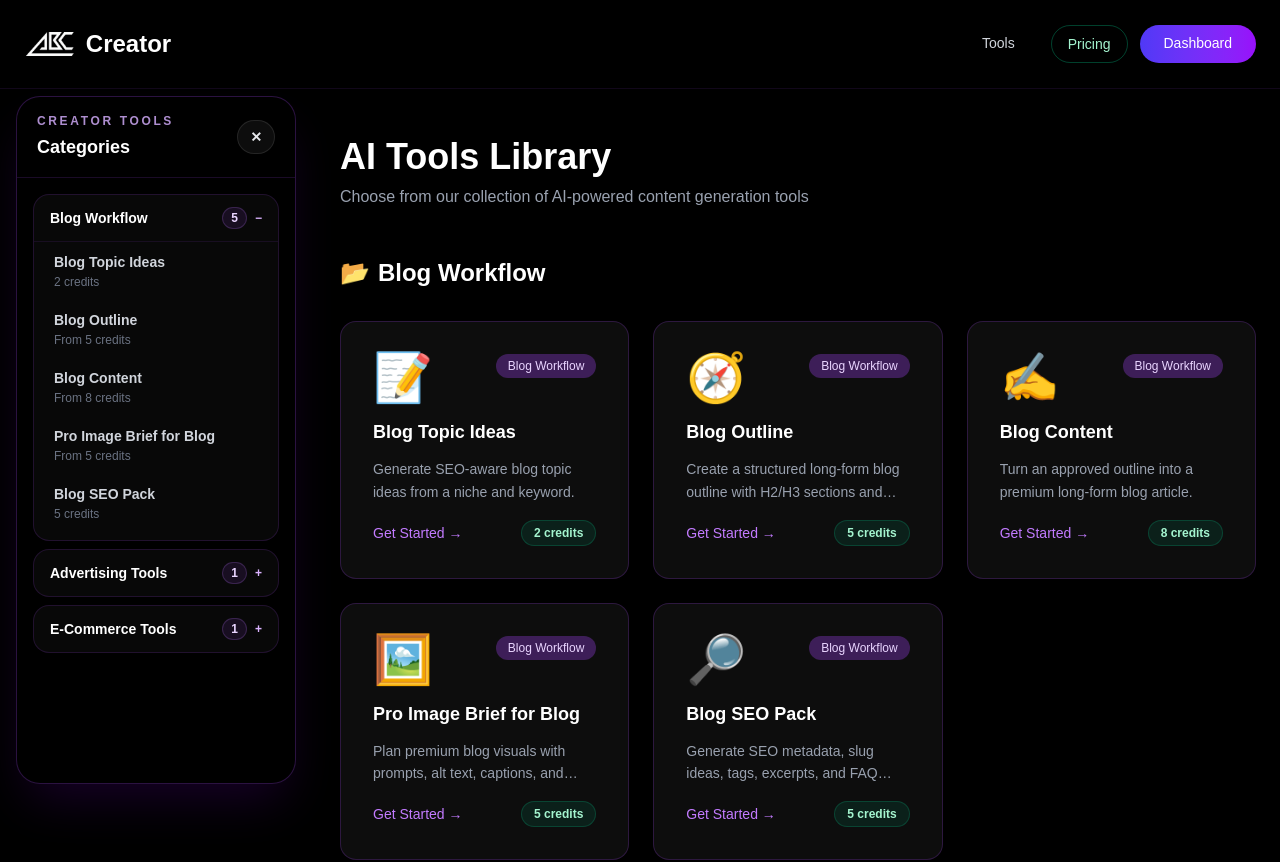
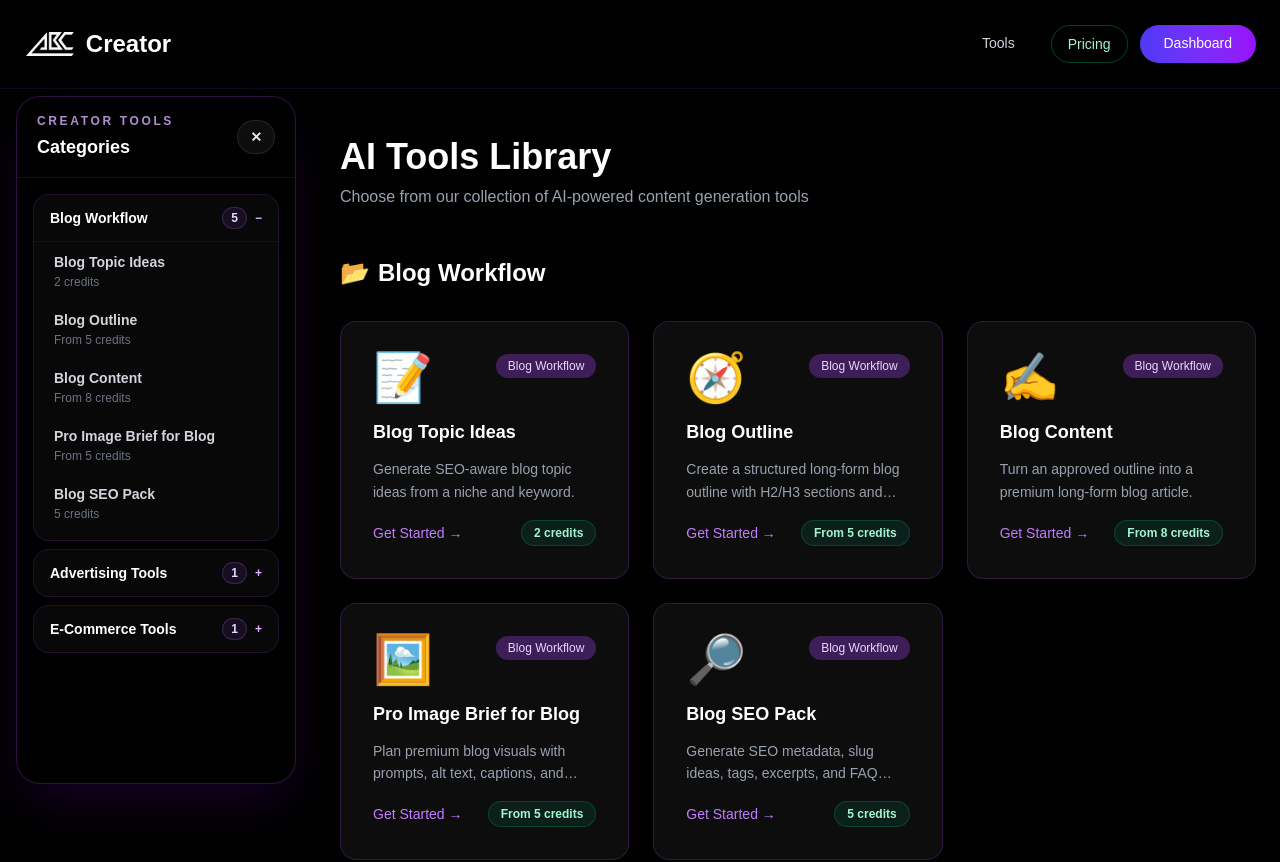
Before and after one commit to sajanmenuluttlegya/abc-creator-clean, a Next.js app in the folder abc-creator-app/: page /tools in a window 1280 px wide. Shown: the top 862 px of the page. Built offline with nearby package versions, Linux system fonts and the light colour scheme.

Commit message:
Show from credits on tools library cards

```diff
--- a/abc-creator-app/app/tools/page.tsx
+++ b/abc-creator-app/app/tools/page.tsx
@@ -3,6 +3,7 @@
 import Link from "next/link";
 import { ToolCategorySidebar } from "@/components/ToolCategorySidebar";
 import { publicTools } from "@/lib/tools/public-tools";
+import { getToolCreditLabel } from "@/lib/tools/credit-costs";
 
 export default function ToolsPage() {
   // Group tools by category
@@ -95,7 +96,7 @@ export default function ToolsPage() {
                       Get Started →
                     </span>
                     <span className="rounded-full border border-emerald-400/20 bg-emerald-400/10 px-3 py-1 text-xs font-semibold text-emerald-200">
-                      {tool.displayCreditCost} credits
+                      {getToolCreditLabel(tool.slug)}
                     </span>
                   </div>
                 </Link>
```
